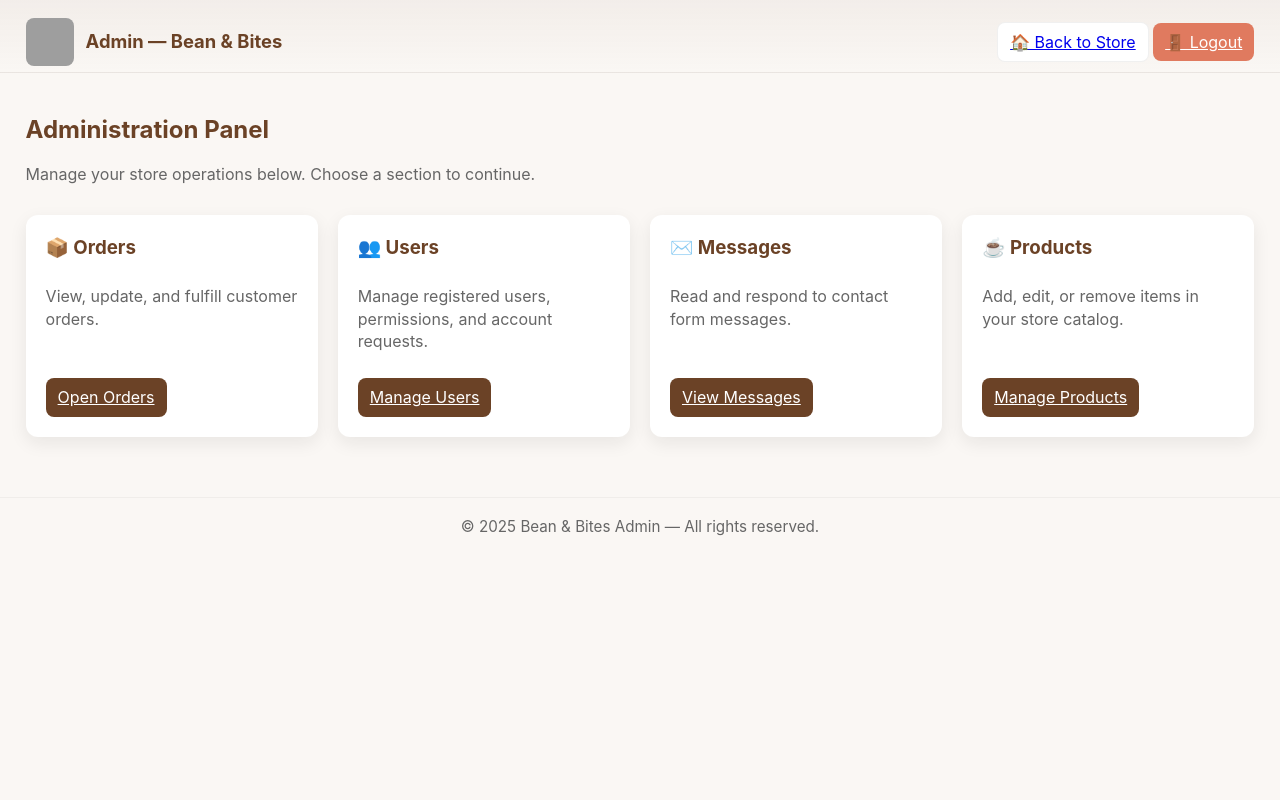
After one commit to manfeltor/dadsproject, a Django app: page /adminlandng/ in a window 1280 px wide. The commit adds this page. Run offline with Django 5.2, Linux system fonts and the light colour scheme; grey boxes are pictures that could not be loaded.

```diff
--- /dev/null
+++ b/landingapp/templates/admin.html
@@ -0,0 +1,74 @@
+{% load static %}
+<!doctype html>
+<html lang="en">
+<head>
+  <meta charset="utf-8" />
+  <meta name="viewport" content="width=device-width,initial-scale=1" />
+  <title>Admin Panel — Bean & Bites</title>
+  <link rel="stylesheet" href="{% static 'css/styles.css' %}" />
+</head>
+<body>
+  <header class="site-header">
+    <div class="container header-inner">
+      <div class="brand">
+        <img src="https://images.unsplash.com/photo-1509042239860-f550ce710b93?q=80&w=400&auto=format&fit=crop&ixlib=rb-4.0.3&s=7b0e8aa6361fd4d641b2f2d7a1efc0c3" alt="logo" />
+        <h1>Admin — Bean & Bites</h1>
+      </div>
+
+      <nav>
+        <a href="{% url 'home' %}" class="btn">🏠 Back to Store</a>
+        <a href="#" class="btn accent" id="logoutBtn">🚪 Logout</a>
+      </nav>
+    </div>
+  </header>
+
+  <main class="container admin-dashboard">
+    <h2>Administration Panel</h2>
+    <p class="muted">Manage your store operations below. Choose a section to continue.</p>
+
+    <section class="admin-grid">
+      <div class="admin-card" id="ordersCard">
+        <h3>📦 Orders</h3>
+        <p>View, update, and fulfill customer orders.</p>
+        <a href="#" class="btn primary">Open Orders</a>
+      </div>
+
+      <div class="admin-card" id="usersCard">
+        <h3>👥 Users</h3>
+        <p>Manage registered users, permissions, and account requests.</p>
+        <a href="#" class="btn primary">Manage Users</a>
+      </div>
+
+      <div class="admin-card" id="messagesCard">
+        <h3>✉️ Messages</h3>
+        <p>Read and respond to contact form messages.</p>
+        <a href="#" class="btn primary">View Messages</a>
+      </div>
+
+      <div class="admin-card" id="productsCard">
+        <h3>☕ Products</h3>
+        <p>Add, edit, or remove items in your store catalog.</p>
+        <a href="#" class="btn primary">Manage Products</a>
+      </div>
+    </section>
+  </main>
+
+  <footer class="site-footer">
+    <div class="container">
+      <p>© <span id="year"></span> Bean & Bites Admin — All rights reserved.</p>
+    </div>
+  </footer>
+
+  <script>
+    document.addEventListener("DOMContentLoaded", () => {
+      document.getElementById("year").textContent = new Date().getFullYear();
+      document.getElementById("logoutBtn").addEventListener("click", (e) => {
+        e.preventDefault();
+        alert("Logging out...");
+        // Later, call Django logout view here
+        window.location.href = "index.html";
+      });
+    });
+  </script>
+</body>
+</html>
--- a/landingapp/urls.py
+++ b/landingapp/urls.py
@@ -1,6 +1,6 @@
 from django.urls import path
 from django.contrib.auth.views import LogoutView
-from .views import SBLoginView, home, unauthorized
+from .views import SBLoginView, home, unauthorized, newcontact, adminlandng
 
 
 urlpatterns = [
@@ -8,4 +8,6 @@ urlpatterns = [
     path('login/', SBLoginView.as_view(), name='login'),
     path('logout/', LogoutView.as_view(next_page='/'), name='logout'),
     path('unauthorized/', unauthorized, name='unauthorized'),
+    path('newcontact/', newcontact, name='newcontact'),
+    path('adminlandng/', adminlandng, name='adminlandng'),
 ]
--- a/landingapp/views.py
+++ b/landingapp/views.py
@@ -3,6 +3,9 @@ from django.contrib.auth.views import LoginView
 from django.contrib.auth.decorators import login_required
 from django.contrib import messages
 from django.urls import reverse
+from .forms import ContactForm
+from django.core.mail import send_mail
+from django.conf import settings
 
 # Create your views here.
 
@@ -33,3 +36,25 @@ class SBLoginView(LoginView):
 
 def unauthorized(request):
     return render(request, 'unauthorized.html', status=403)
+
+
+def newcontact(request):
+    if request.method == "POST":
+        form = ContactForm(request.POST)
+        if form.is_valid():
+            data = form.cleaned_data
+            # send_mail( TODO
+            #     subject=f"[Account Request] {data['full_name']}",
+            #     message=f"Name: {data['full_name']}\nEmail: {data['email']}\nCompany: {data['company']}\n\nMessage:\n{data['message']}",
+            #     from_email=settings.DEFAULT_FROM_EMAIL,
+            #     recipient_list=['admin@yourdomain.com'],
+            # )
+            messages.success(request, "Your request has been sent. We’ll contact you soon!")
+            return render(request, "contact.html", {"form": ContactForm(), "sent": True})
+    else:
+        form = ContactForm()
+
+    return render(request, "contact.html", {"form": form})
+
+def adminlandng(request):
+    return render(request, 'admin.html')
--- a/static/css/styles.css
+++ b/static/css/styles.css
@@ -225,3 +225,79 @@ html, body {
 .login-form a:hover {
   text-decoration: underline;
 }
+
+/* for the contact form */
+
+.contact-form textarea {
+  width: 100%;
+  resize: vertical;
+  padding: 10px;
+  border-radius: 8px;
+  border: 1px solid rgba(0,0,0,0.08);
+  font-family: inherit;
+}
+
+.contact-form h2 {
+  margin-bottom: 12px;
+}
+
+/* for admin landing panel */
+
+/* ---------- Admin Dashboard ---------- */
+.admin-dashboard {
+  margin-top: 40px;
+  margin-bottom: 60px;
+}
+
+.admin-dashboard h2 {
+  color: var(--brand);
+  margin-bottom: 10px;
+}
+
+.admin-dashboard .muted {
+  color: var(--muted);
+  margin-bottom: 30px;
+}
+
+.admin-grid {
+  display: grid;
+  grid-template-columns: repeat(auto-fill, minmax(260px, 1fr));
+  gap: 20px;
+}
+
+.admin-card {
+  background: var(--card);
+  border-radius: 12px;
+  padding: 20px;
+  box-shadow: var(--shadow);
+  display: flex;
+  flex-direction: column;
+  justify-content: space-between;
+  transition: transform 0.15s, box-shadow 0.15s;
+}
+
+.admin-card:hover {
+  transform: translateY(-5px);
+  box-shadow: 0 10px 24px rgba(0,0,0,0.1);
+}
+
+.admin-card h3 {
+  margin: 0 0 8px;
+  color: var(--brand);
+}
+
+.admin-card p {
+  color: var(--muted);
+  flex: 1;
+}
+
+.admin-card .btn {
+  align-self: flex-start;
+  margin-top: 10px;
+}
+
+.btn.accent {
+  background: var(--accent);
+  color: #fff;
+  border: none;
+}
```
Also changed, not shown: landingapp/forms.py (added, +7 -0 lines), landingapp/templates/contact.html (added, +86 -0 lines), static/index.html (+36 -8 lines), static/js/app.js (+33 -14 lines).
